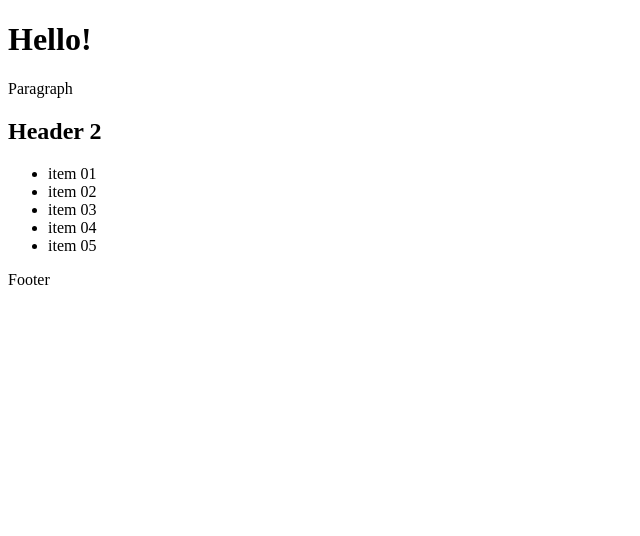
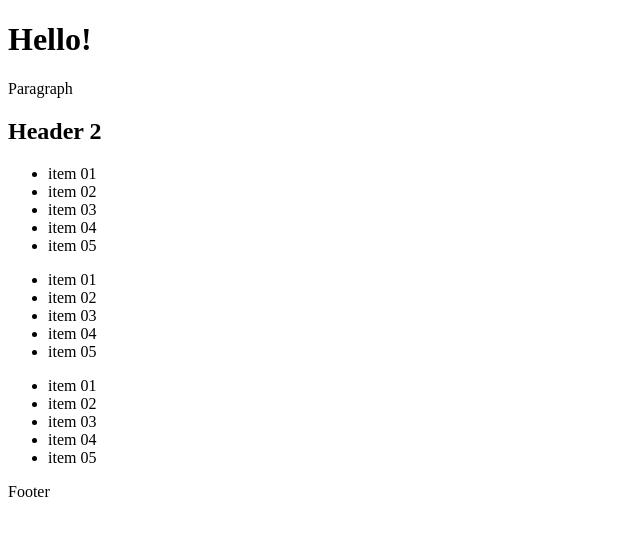
Before and after one commit to AndriyMorozov/git-1-demo, a plain HTML site: page index.html in a window 1280 px wide. Shown: the whole page, without its empty margins (0-640 px from the left). Drawn offline with Linux system fonts and the light colour scheme.

Commit message:
add block dev

```diff
--- a/index.html
+++ b/index.html
@@ -8,6 +8,22 @@
     <h1>Hello!</h1>
     <p>Paragraph</p>
     <h2>Header 2</h2>
+    <div id="dev">
+        <ul>
+            <li>item 01</li>
+            <li>item 02</li>
+            <li>item 03</li>
+            <li>item 04</li>
+            <li>item 05</li>
+        </ul>
+        <ul>
+            <li>item 01</li>
+            <li>item 02</li>
+            <li>item 03</li>
+            <li>item 04</li>
+            <li>item 05</li>
+        </ul>
+    </div>
     <ul>
         <li>item 01</li>
         <li>item 02</li>
```
